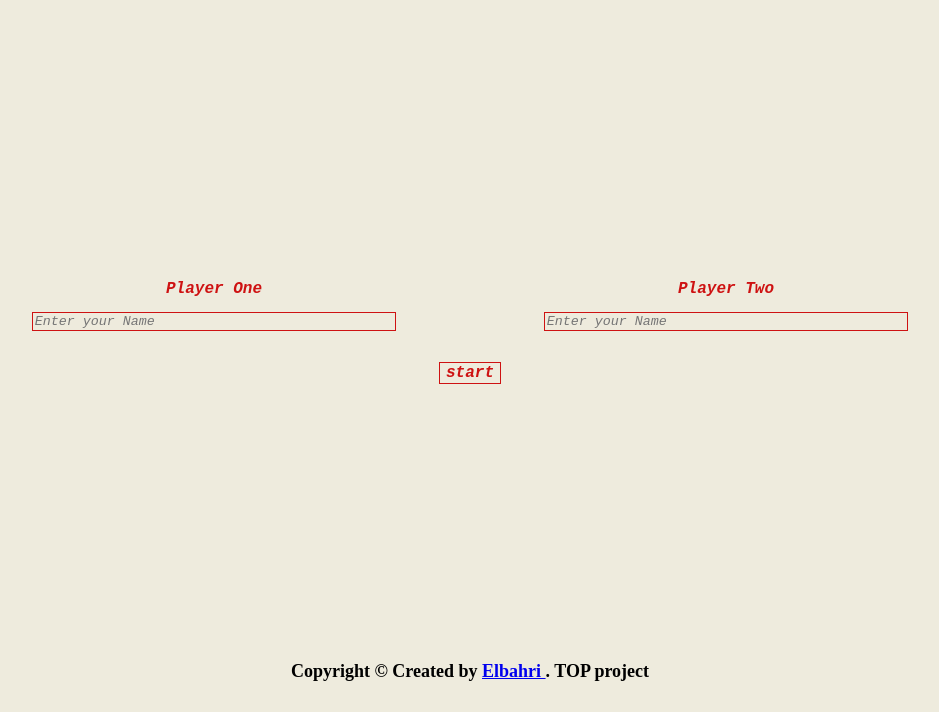
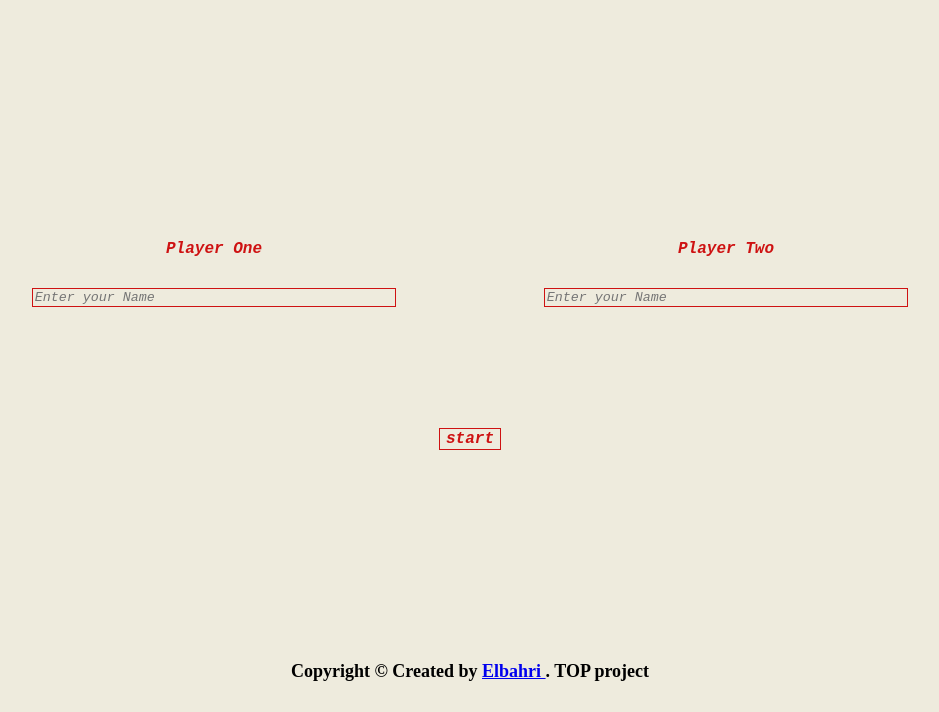
Before and after one commit to krimoelbahri/TicTacToe, a website: page index.html in a window 1280 px wide. Shown: the part 88-800 px from the top of the page, without its empty margins (170-1109 px from the left). Drawn offline with Linux system fonts and the light colour scheme.

Commit message:
fixing start game form

```diff
--- a/main.css
+++ b/main.css
@@ -63,7 +63,7 @@ h2 {
 	height: 50%;
 	width: 100%;
 	align-items: center;
-	justify-content: center;
+	justify-content: space-around;
 	flex-direction: column;
 }
 #players {
@@ -71,7 +71,7 @@ h2 {
 	flex-direction: row;
 	justify-content: space-around;
 	align-items: center;
-	height: 30%;
+	height: 50%;
 	width: 80%;
 }
 
@@ -116,5 +116,6 @@ h2 {
 @media (max-width: 500px) {
 	#players {
 		flex-direction: column;
+		height: 80%;
 	}
 }
```
